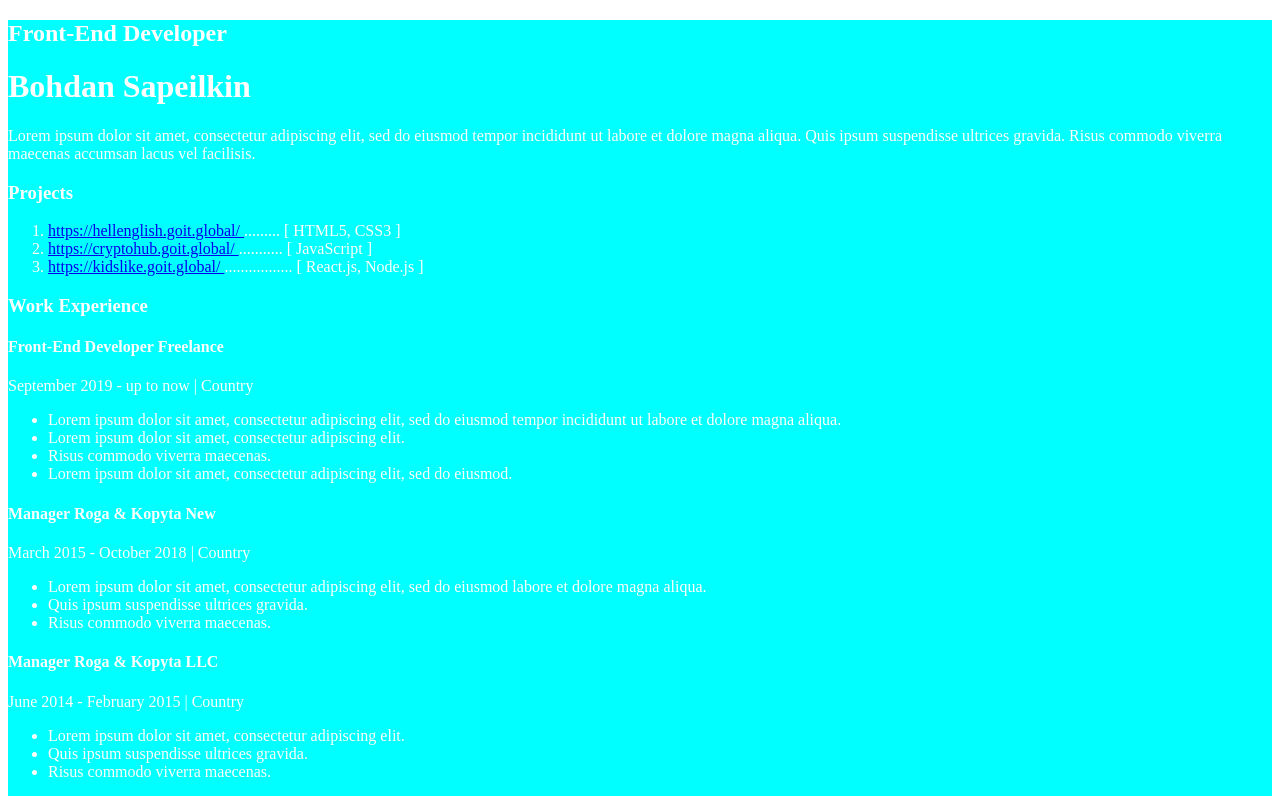
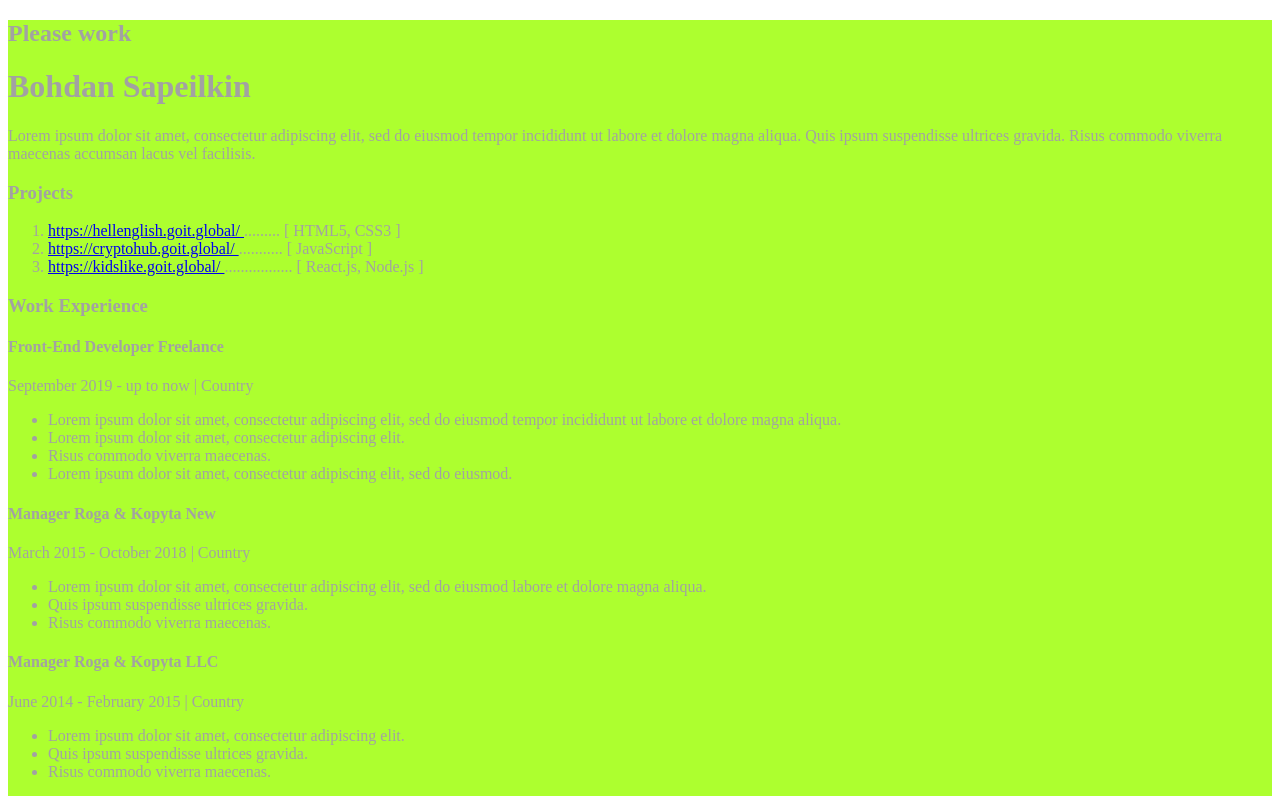
Before and after one commit to BohdanSapielkin/HW-1, a plain HTML site: page index.html in a window 1280 px wide. Shown: the top 796 px of the page. Drawn offline with Linux system fonts and the light colour scheme.

Commit message:
Меняет стиль и заголовок

```diff
--- a/css/style.css
+++ b/css/style.css
@@ -1,4 +1,4 @@
 .main-section {
-  background-color: aqua;
-  color: #fff;
+  background-color: greenyellow;
+  color: #a2a2a2;
 }
--- a/index.html
+++ b/index.html
@@ -21,7 +21,7 @@
             <!--Info about me-->
 
             <div class="about-me-section">
-                <h2 class="about-me-profession">Front-End Developer</h2>
+                <h2 class="about-me-profession">Please work</h2>
 
                 <h1 class="My-name">Bohdan Sapeilkin</h1>
 
```
